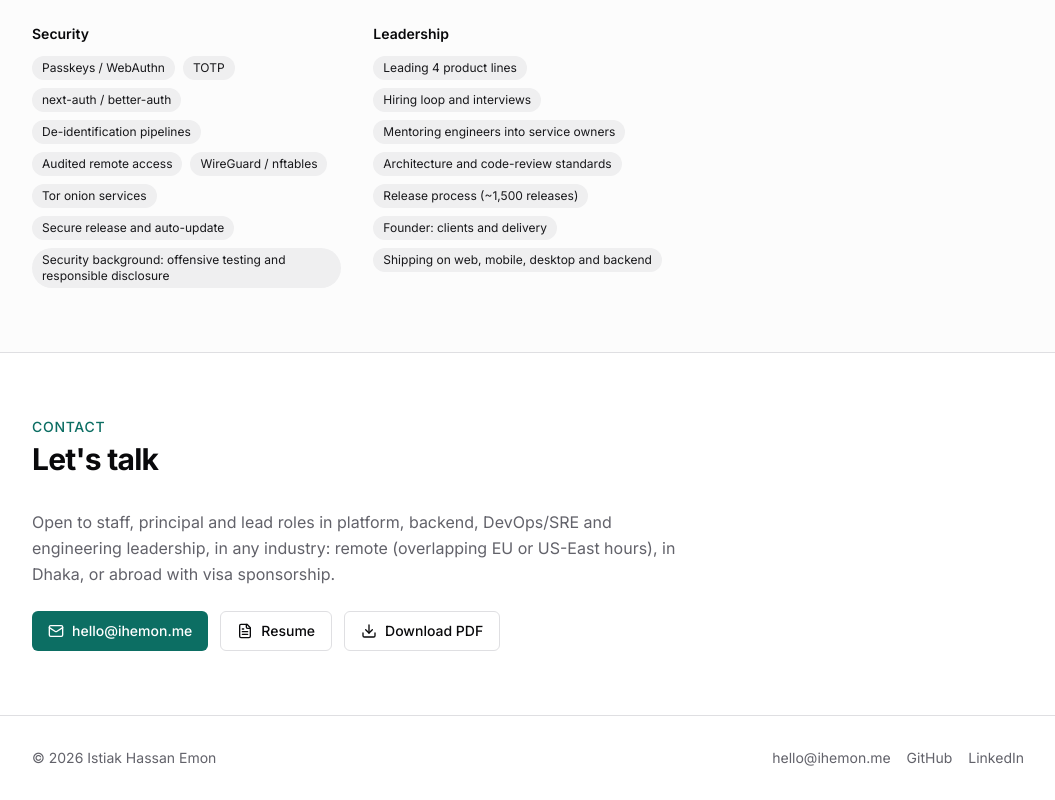
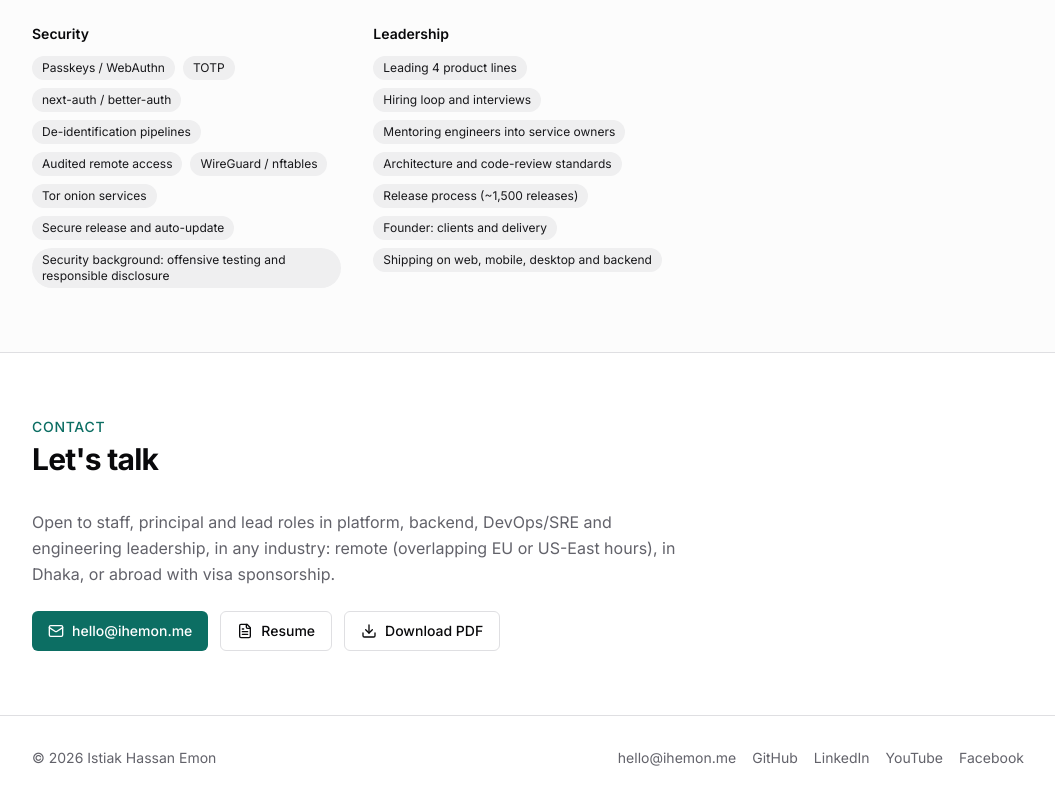
Before and after one commit to emon5122/emon5122.github.io, a Next.js app: page / in a window 1280 px wide. Shown: the part 6179-6979 px from the top of the page, without its empty margins (112-1167 px from the left). Built offline with nearby package versions, Linux system fonts and the light colour scheme.

Commit message:
footer: YouTube and Facebook page links, sameAs

```diff
--- a/src/app/page.tsx
+++ b/src/app/page.tsx
@@ -22,7 +22,7 @@ const jsonLd = {
     jobTitle: site.jobTitle,
     description: site.summary,
     address: { "@type": "PostalAddress", addressLocality: "Dhaka", addressCountry: "BD" },
-    sameAs: [site.links.github, site.links.linkedin],
+    sameAs: [site.links.github, site.links.linkedin, site.links.youtube, site.links.facebook],
     knowsAbout: site.knowsAbout,
     worksFor: { "@type": "Organization", name: experience[0].company },
     alumniOf: { "@type": "CollegeOrUniversity", name: education[0].school },
--- a/src/components/site-header.tsx
+++ b/src/components/site-header.tsx
@@ -51,6 +51,12 @@ export function SiteFooter() {
                     <a href={site.links.linkedin} className="hover:text-foreground">
                         LinkedIn
                     </a>
+                    <a href={site.links.youtube} className="hover:text-foreground">
+                        YouTube
+                    </a>
+                    <a href={site.links.facebook} className="hover:text-foreground">
+                        Facebook
+                    </a>
                 </div>
             </div>
         </footer>
--- a/src/content/profile.ts
+++ b/src/content/profile.ts
@@ -74,6 +74,8 @@ export const site = {
         github: "https://github.com/emon5122",
         githubOrg: "https://github.com/nexisltd",
         linkedin: "https://www.linkedin.com/in/istiak-hassan-emon",
+        youtube: "https://www.youtube.com/@IstiakHassanEmon",
+        facebook: "https://www.facebook.com/ihemon.dev",
     },
     jobTitle: "Development & Technology Team Lead",
     knowsAbout: [
```
